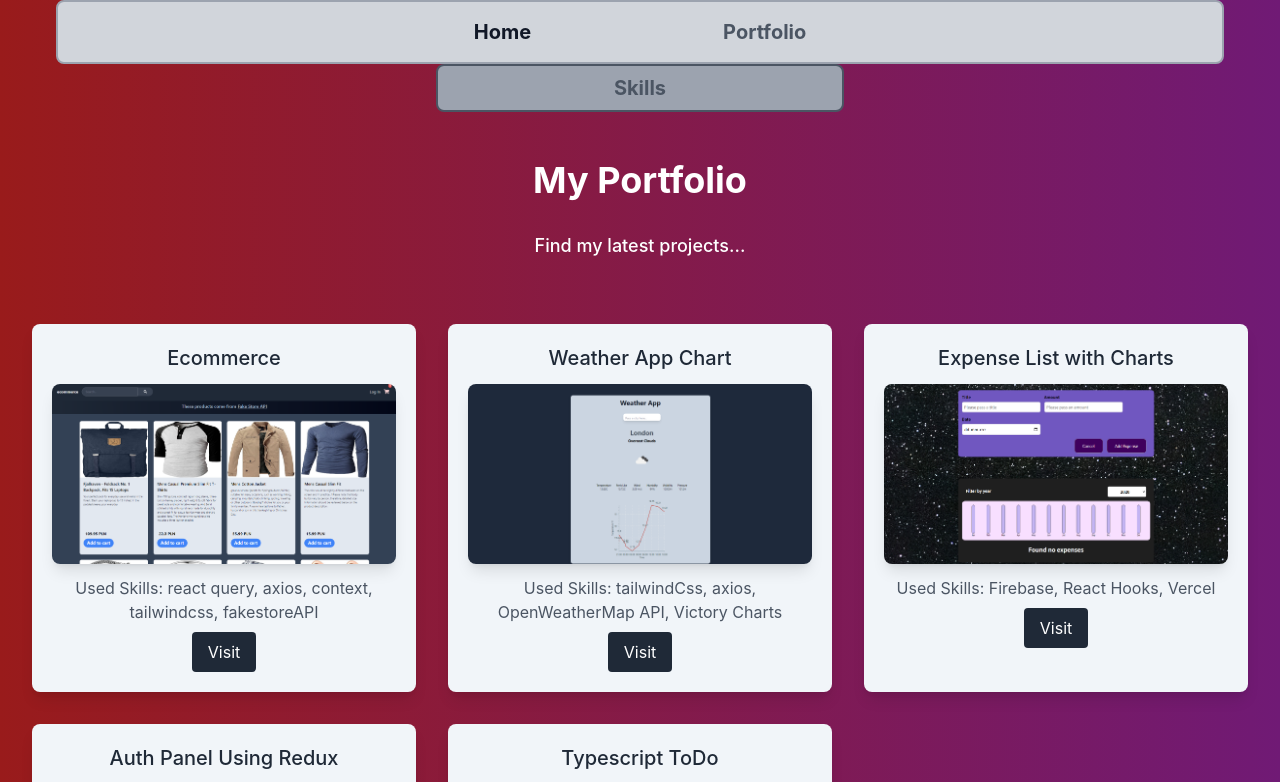
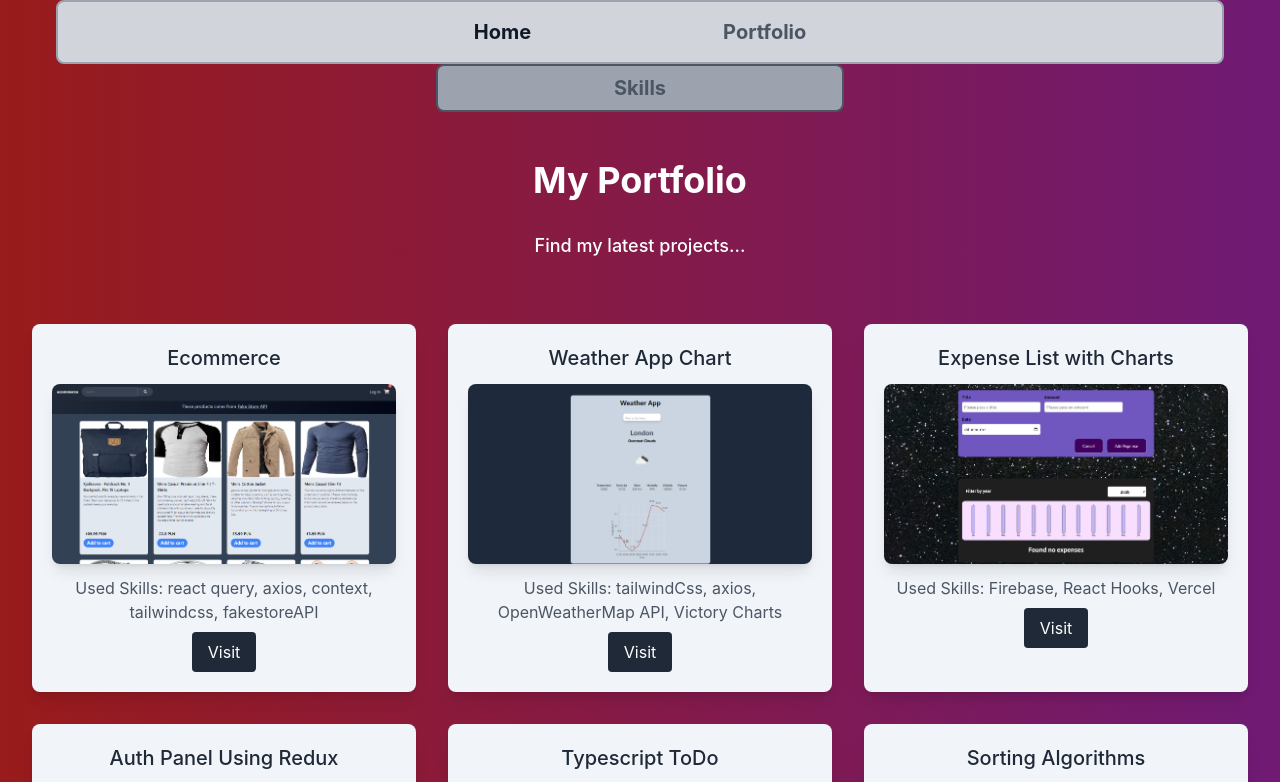
Before and after one commit to xenoxkuba/portfolio, a React (Create React App) app: page / in a window 1280 px wide. Shown: the top 782 px of the page. Built offline with nearby package versions, Linux system fonts and the light colour scheme.

Commit message:
added sorting algorithms

```diff
--- a/src/Portfolio.jsx
+++ b/src/Portfolio.jsx
@@ -50,6 +50,13 @@ const Portfolio = () => {
             alt="Typescript ToDo Screenshot"
             usedSkills="Basic TypeScript"
           />
+          <Project
+            title="Sorting Algorithms"
+            projectLink="https://docs.google.com/document/d/1rBGc2P_4LOvkpacPqnInWW2M2nLmWN25/edit?usp=sharing&ouid=101091025811563747912&rtpof=true&sd=true"
+            imgLink="/sortingAlgorithms.png"
+            alt="Sorting Algorithms Screenshot"
+            usedSkills="C#, MS Office"
+          />
         </div>
       </div>
     </div>
```
Also changed, not shown: public/sortingAlgorithms.png (added).
